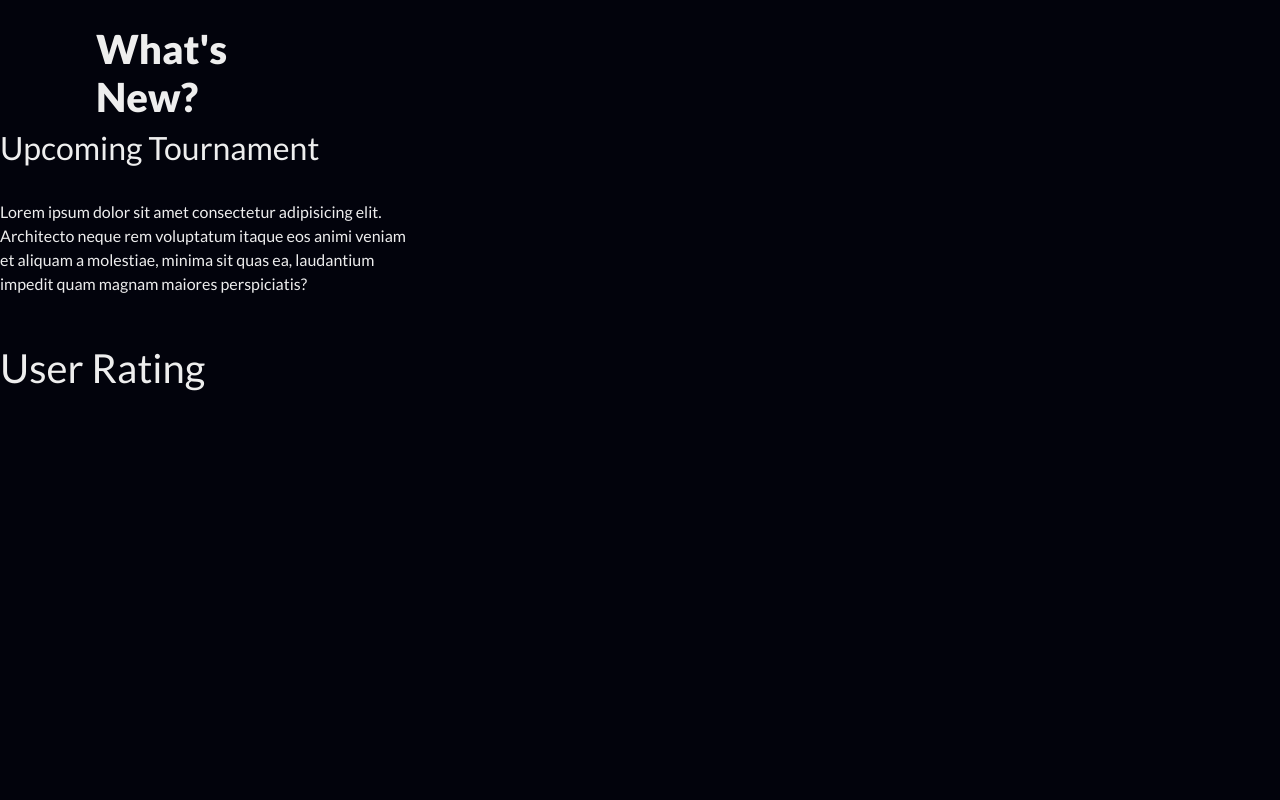
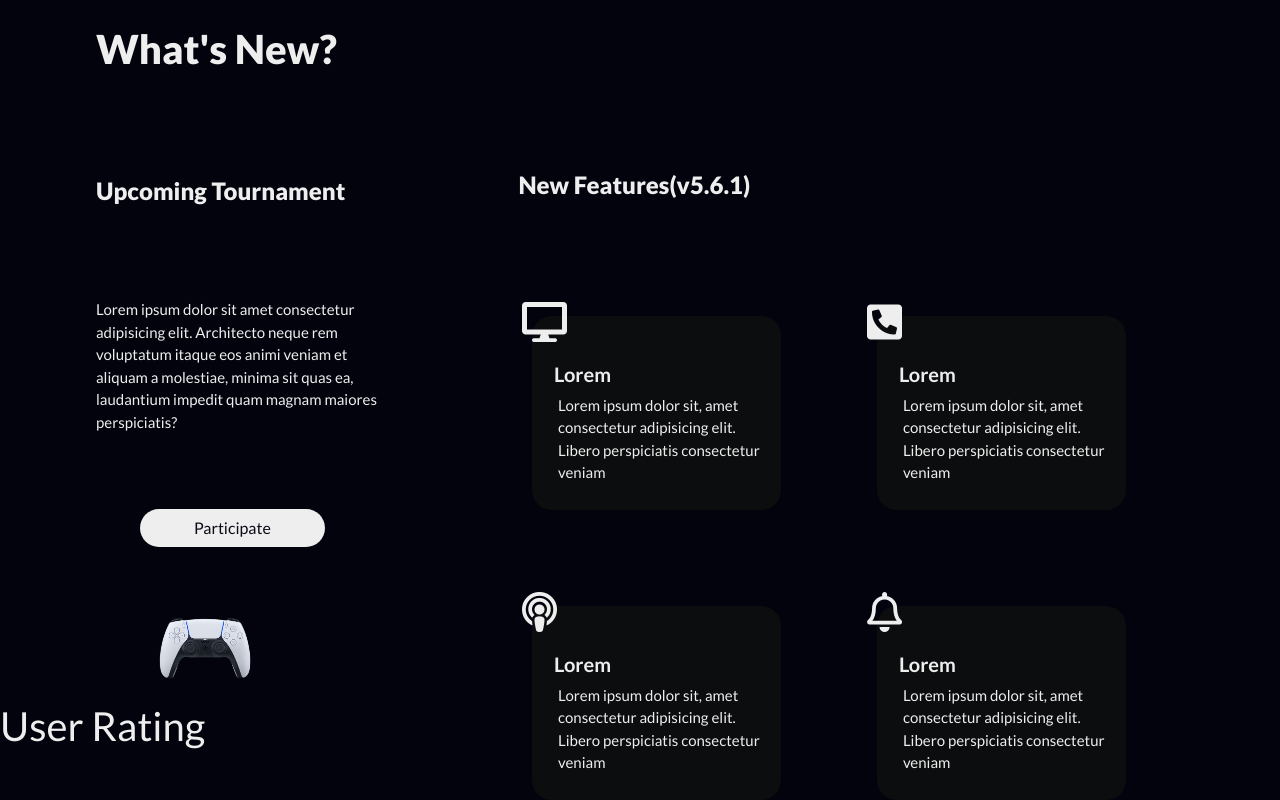
Before and after one commit to yuvraajnarula/dmmits-entry, a plain HTML site: page index.html in a window 1280 px wide. Shown: the part 2095-2895 px from the top of the page. Before the commit the page ends 2495 px from the top, so only its background shows below. Drawn offline with nearby package versions, Linux system fonts and the light colour scheme.

Commit message:
update div

```diff
--- a/index.html
+++ b/index.html
@@ -205,8 +205,7 @@
     </div>
     <div class="updates">
         <h1>
-            What's <br>
-            New?
+            What's New?
         </h1>
         <div class="row">
             <div class="col-sm-4">
@@ -214,23 +213,45 @@
                     <h2>Upcoming Tournament</h2>
                     <br>
                     <p>
-                        Lorem ipsum dolor sit amet consectetur adipisicing elit. Architecto neque rem voluptatum itaque eos animi veniam et aliquam a molestiae, minima sit quas ea, laudantium impedit quam magnam maiores perspiciatis?
+                        Lorem ipsum dolor sit amet consectetur <br>
+                        adipisicing elit. Architecto neque rem <br>
+                        voluptatum itaque eos animi veniam et  <br>
+                        aliquam a molestiae, minima sit quas ea, <br>
+                        laudantium impedit quam magnam maiores <br>
+                        perspiciatis?
                     </p>
-                    <img src="" alt="">
+                    <button class="btn">
+                        Participate
+                    </button>
+                    <br>
+                    <img src="./assets/controller.png" width="150" alt="">
                 </div>
             </div>
-            <div class="col-sm-8">
+            <div class="col-sm-7">
+                <h2>New Features(v5.6.1)</h2>
                 <div class="row">
                     <div class="col-sm-4">
-
+                        <i class="fa fa-desktop"></i>
+                        <h3>Lorem</h3>
+                        <p>Lorem ipsum dolor sit, amet consectetur adipisicing elit. Libero perspiciatis consectetur veniam</p>
                     </div>
                     <div class="col-sm-4">
-
+                        <i class="fa fa-phone-square-alt"></i>
+                        <h3>Lorem</h3>
+                        <p>Lorem ipsum dolor sit, amet consectetur adipisicing elit. Libero perspiciatis consectetur veniam</p>
                     </div>
                 </div>
                 <div class="row">
-                    <div class="col-sm-4"></div>
-                    <div class="col-sm-4"></div>
+                    <div class="col-sm-4">
+                        <i class="fa fa-podcast"></i>
+                        <h3>Lorem</h3>
+                        <p>Lorem ipsum dolor sit, amet consectetur adipisicing elit. Libero perspiciatis consectetur veniam</p>
+                    </div>
+                    <div class="col-sm-4">
+                        <i class="far fa-bell"></i>
+                        <h3>Lorem</h3>
+                        <p>Lorem ipsum dolor sit, amet consectetur adipisicing elit. Libero perspiciatis consectetur veniam</p>
+                    </div>
                 </div>
             </div>
             <div class="new-release-game">
--- a/styles.css
+++ b/styles.css
@@ -310,6 +310,74 @@ body{
     font-size: 40px;
     font-weight: 900;
 }
+.updates .col-sm-4{
+    margin-left: 7.5vw;
+    margin-top: 7.5vw;
+}
+.updates .col-sm-4 h2{
+    font-weight: 900;
+    font-size: 24px;
+}
+.updates .col-sm-4 p{
+    font-size: 15px;
+    font-weight: light;
+    margin-top: 7.5vh;
+}
+.updates .col-sm-7{
+    margin-top: 7vw;
+    position: absolute;
+    margin-left:35vw;
+}
+.updates .col-sm-7 .row .col-sm-4{
+    padding: 10px;
+    background: rgba(15,15,15,0.8);
+    backdrop-filter: saturation(150%) blur(50px);
+    border-radius: 2.5vh;
+}
+.updates .col-sm-7 .row .col-sm-4 h3{
+    margin-top: 4.5vh;
+    font-size: 20px;
+    font-weight: 700;
+    margin-left: 1.5vh;
+}
+.updates .col-sm-7 i{
+    position: absolute;
+    font-size: 5vh;
+    margin-top: -3vh;
+    margin-left: -2.5vh;
+}
+
+.updates .col-sm-7 h2{
+    font-size: 24px;
+    font-weight: 900;
+    margin-left: 5.5vw;
+}
+.updates .col-sm-4 .btn{
+    margin-top: 7.5vh;
+    background : #eee;
+    color :#0b0c17;
+    border-radius: 2.5vh;
+    width: 45%;
+    margin-left: 5.5vh;
+}
+.updates .col-sm-4 img{
+    margin-top: 7.5vh;
+    margin-left:4.5vh;
+}
+.updates .col-sm-7 .row:nth-child(1) .col-sm-4{
+    margin-top: -2.5vh;
+}
+.updates .col-sm-7 .row:nth-child(2){
+    margin-top: 2.5vh;
+}
+.updates .col-sm-7 .row:nth-child(1) .col-sm-4{
+    height: 10vh;
+}
+.updates .col-sm-7 .row .col-sm-4 p{
+    margin-top: 1vh;
+    margin-left:2vh;
+    font-weight: light;
+}
 @media only screen and (max-width: 600px) {
     .collapse ul {
         margin-left: 2.5vw;
```
